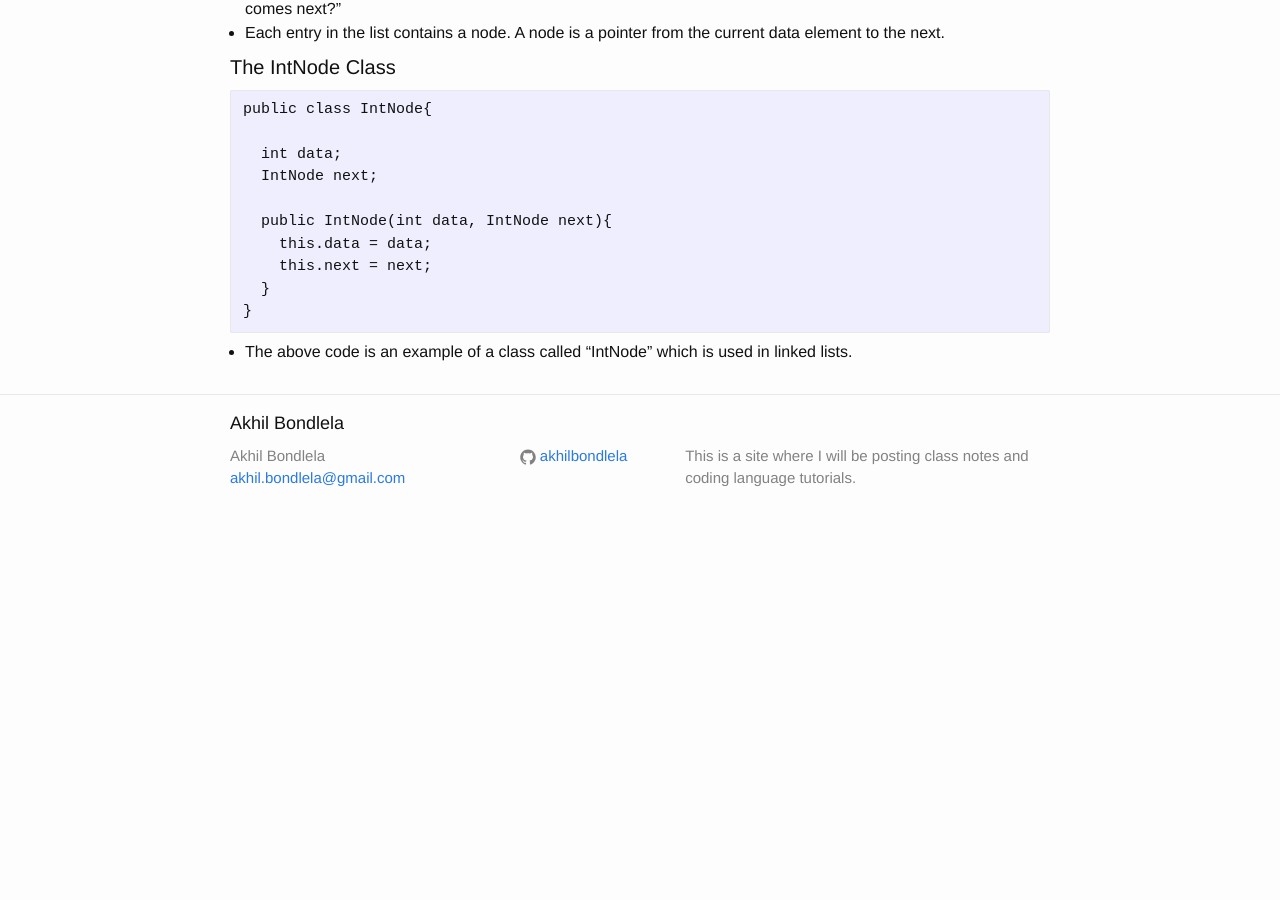
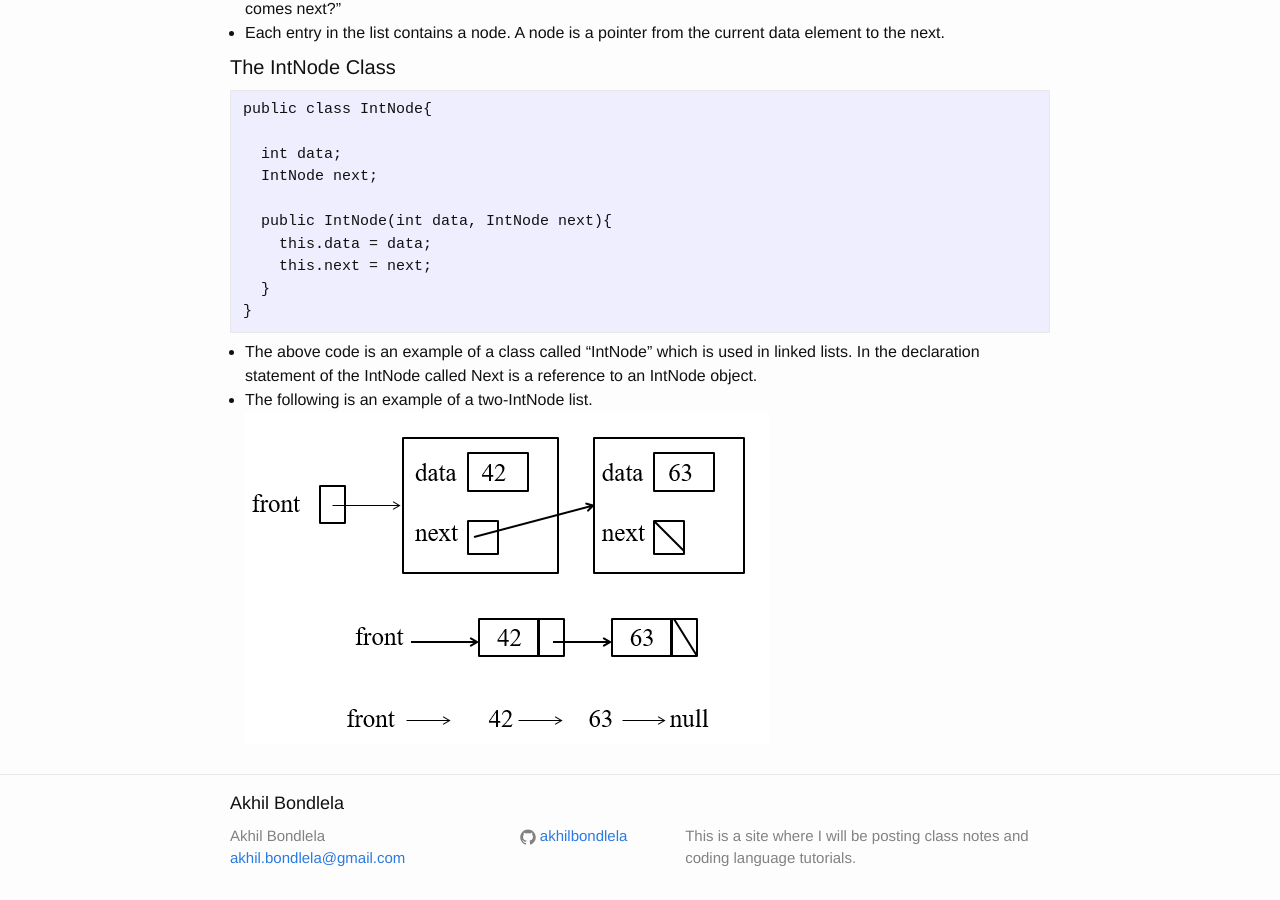
Before and after one commit to akhilbond/akhilbond.github.io, a Jekyll site: the page built from Courses/Data_Structures/notes.md, in a window 1280 px wide and 900 px high, scrolled down 2123 px. Built offline with Jekyll 4.4.1, drawn with Linux system fonts in a browser that asks for light colours; formulas are drawn with MathJax 3; before the commit the page ends 2643 px from its top, so only the background shows below that.

Commit message:
Data Structures notes

```diff
--- a/Courses/Data_Structures/notes.md
+++ b/Courses/Data_Structures/notes.md
@@ -108,4 +108,6 @@ public class IntNode{
 }
 ~~~
 
-- The above code is an example of a class called "IntNode" which is used in linked lists.
+- The above code is an example of a class called "IntNode" which is used in linked lists. In the declaration statement of the IntNode called Next is a reference to an IntNode object.
+- The following is an example of a two-IntNode list.
+![Two-IntNode List Example](/resources/two-intnode_list.png)
```
Also changed, not shown: resources/two-intnode_list.PNG (added).
